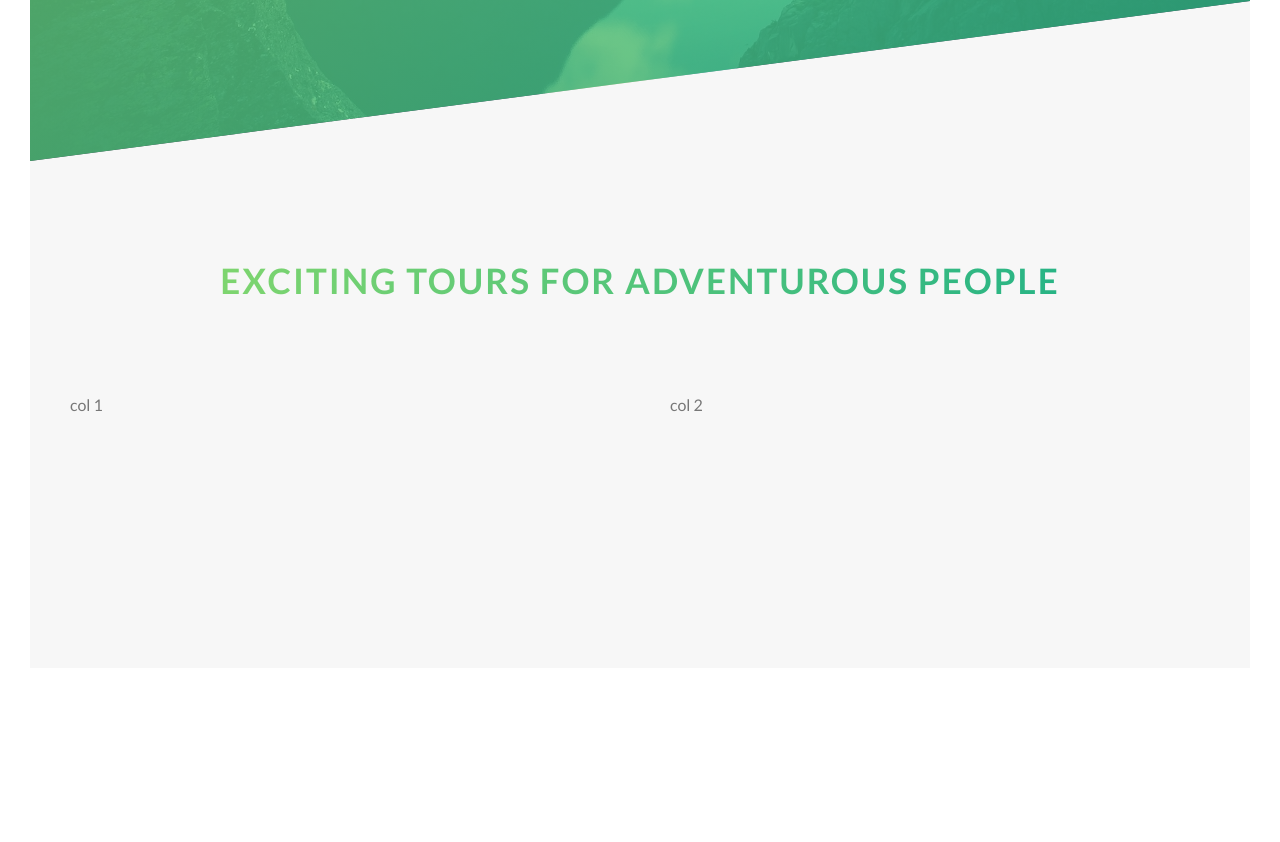
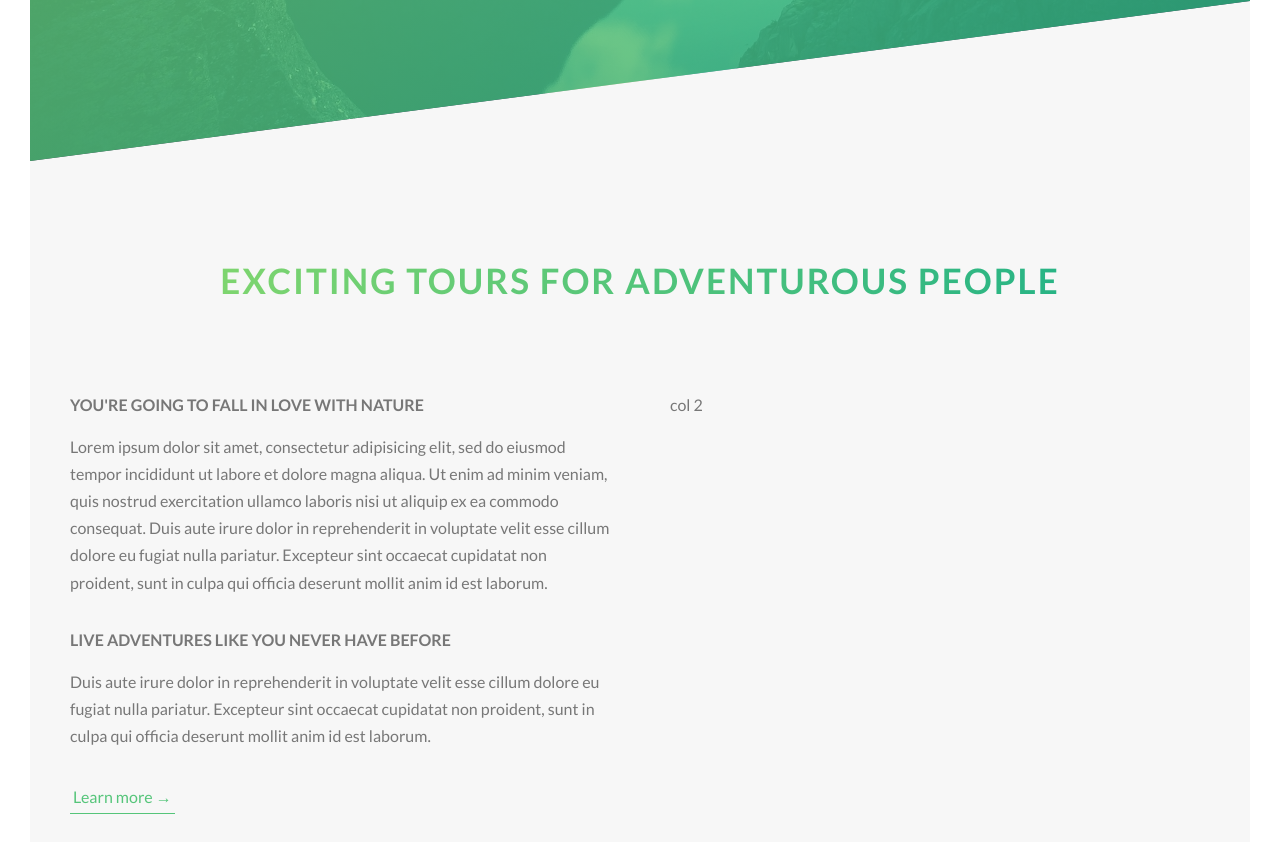
Before and after one commit to hhernandez008/Natours, a website: page index.html in a window 1280 px wide. Shown: the part 629-1471 px from the top of the page. Before the commit the page ends 1327 px from the top, so only its background shows below. Drawn offline with Linux system fonts and the light colour scheme.

Commit message:
added text and button to about section. updated styling.

```diff
--- a/SASS/abstracts/_variables.scss
+++ b/SASS/abstracts/_variables.scss
@@ -17,7 +17,8 @@ $color-black: #000;
 $color-grey-light-1: #f7f7f7;
 $color-grey-dark: #777;
 
-
+//Font
+$default-font-size: 1.6rem;
 
 
 //Header
--- a/SASS/base/_typography.scss
+++ b/SASS/base/_typography.scss
@@ -1,7 +1,7 @@
 body {
      font-family: "Lato", sans-serif;
      font-weight: 400;
-     font-size: 1.6rem;
+     font-size: $default-font-size;
      line-height: 1.7;
      color: $color-grey-dark;
      padding: 3rem;
@@ -55,3 +55,18 @@ body {
           text-shadow: .5rem 1rem 2rem rgba($color-black, .2);
      }
 }
+
+.heading-tertiary{
+     font-size: $default-font-size;
+     font-weight: 700;
+     text-transform: uppercase;
+
+}
+
+.paragraph{
+     font-size: $default-font-size;
+
+     &:not(:last-child){
+          margin-bottom: 3rem;
+     }
+}
--- a/SASS/base/_utilities.scss
+++ b/SASS/base/_utilities.scss
@@ -4,6 +4,12 @@
      text-align: center;
 }
 
-.u-margin-bottom-8{
+.u-margin-bottom-small{
+     margin-bottom: 1.5rem;
+}
+.u-margin-bottom-medium{
+     margin-bottom: 4rem;
+}
+.u-margin-bottom-big{
      margin-bottom: 8rem;
 }
--- a/SASS/components/_button.scss
+++ b/SASS/components/_button.scss
@@ -21,7 +21,7 @@
           display: inline-block;
           border-radius: 10rem;
           transition: transform .2s; /* transition has to be on initial state */
-          font-size: 1.6rem;
+          font-size: $default-font-size;
      }
 
      &:hover{
@@ -52,4 +52,26 @@
           animation: moveInBottom .5s ease-out .75s;
           animation-fill-mode: backwards;
      }
+
+     &-text {
+          transition: all .2s;
+          &:link, &:visited{
+               font-size: $default-font-size;
+               color: $color-primary;
+               display: inline-block;
+               text-decoration: none;
+               border-bottom: 1px solid $color-primary;
+               padding: 3px;
+          }
+          &:hover{
+               background-color: $color-primary;
+               color: $color-white;
+               box-shadow: 0 1rem 2rem rgba($color-black, .15);
+               transform: translateY(-2px);
+          }
+          &:active{
+               box-shadow: 0 0.5rem 1rem rgba($color-black, .15);
+               transform: translateY(0);
+          }
+     }
 }
--- a/index.html
+++ b/index.html
@@ -37,14 +37,26 @@
 
         <main>
              <section class="section-about">
-                  <div class="u-center-text u-margin-bottom-8"> <!-- Utility classes start with u -->
+                  <div class="u-center-text u-margin-bottom-big"> <!-- Utility classes start with u -->
                        <h2 class="heading-secondary">
                             Exciting tours for adventurous people
                        </h2>
                   </div>
                   <div class="row">
                       <div class="col-1-of-2">
-                           col 1
+                           <h3 class="heading-tertiary u-margin-bottom-small">
+                                You're going to fall in love with nature
+                           </h3>
+                           <p class="paragraph">
+                                Lorem ipsum dolor sit amet, consectetur adipisicing elit, sed do eiusmod tempor incididunt ut labore et dolore magna aliqua. Ut enim ad minim veniam, quis nostrud exercitation ullamco laboris nisi ut aliquip ex ea commodo consequat. Duis aute irure dolor in reprehenderit in voluptate velit esse cillum dolore eu fugiat nulla pariatur. Excepteur sint occaecat cupidatat non proident, sunt in culpa qui officia deserunt mollit anim id est laborum.
+                           </p>
+                           <h3 class="heading-tertiary u-margin-bottom-small">
+                                Live adventures like you never have before
+                           </h3>
+                           <p class="paragraph">
+                                Duis aute irure dolor in reprehenderit in voluptate velit esse cillum dolore eu fugiat nulla pariatur. Excepteur sint occaecat cupidatat non proident, sunt in culpa qui officia deserunt mollit anim id est laborum.
+                           </p>
+                           <a href="#" class="btn-text">Learn more &rarr;</a>
                       </div>
                       <div class="col-1-of-2">
                           col 2
```
Also changed, not shown: css/style.css.
